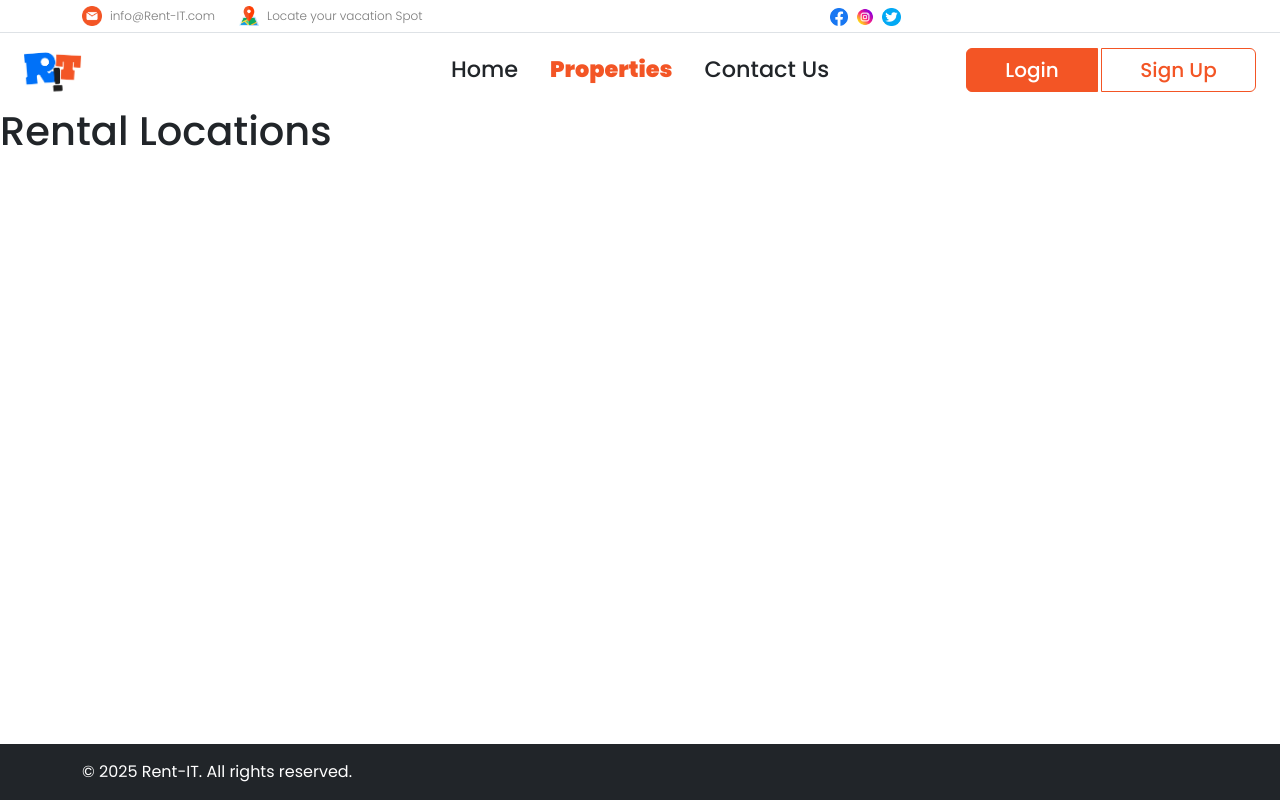
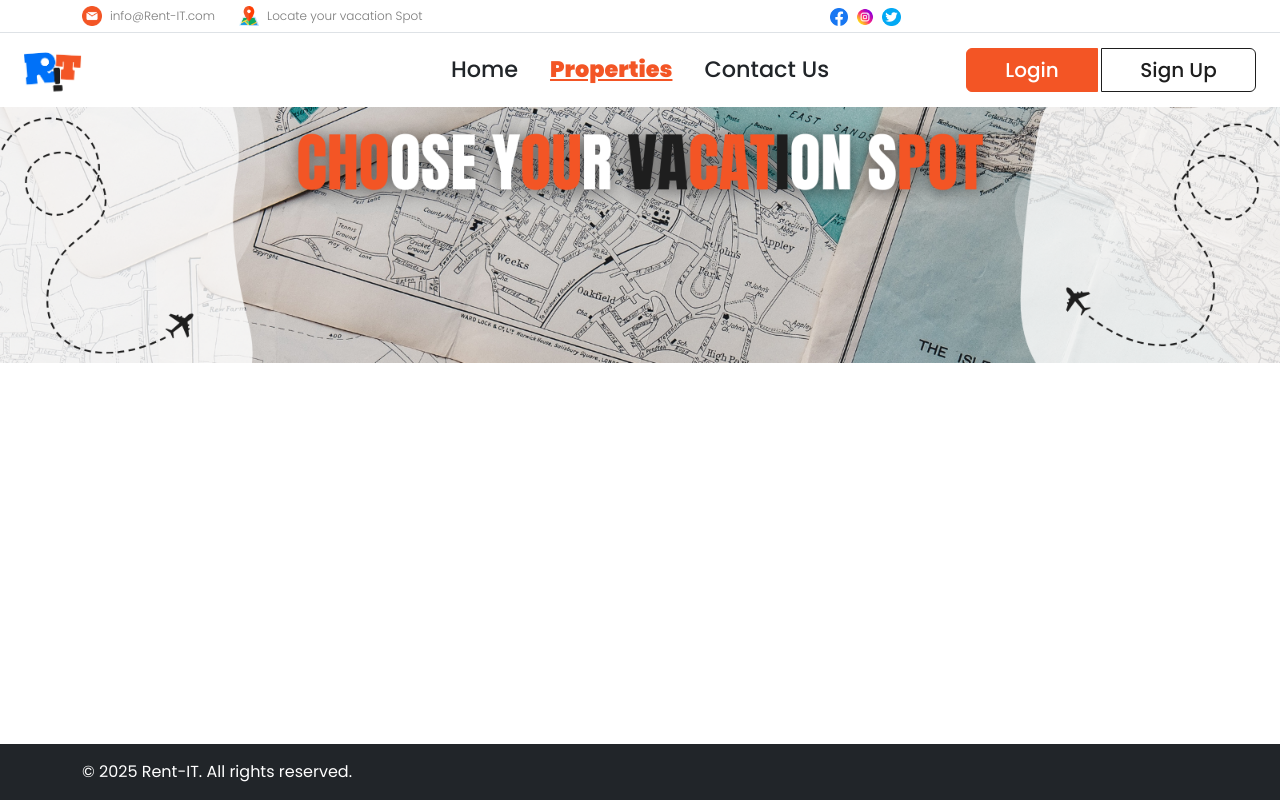
Before and after one commit to kushdep/RentIT_V2, a React (Vite) app in the folder client/: page /rent-locs in a window 1280 px wide. Built offline with nearby package versions, Linux system fonts and the light colour scheme.

Commit message:
rent locs page styling

```diff
--- a/client/src/css/navbar.css
+++ b/client/src/css/navbar.css
@@ -25,6 +25,7 @@
 .nav-link.active {
   font-weight: 900;
   color: #f35525 !important;
+  text-decoration: underline;
 }
 
 #logo {
@@ -43,8 +44,8 @@
 }
 
 .btn-outline-primary {
-  color: #f35525;
-  border-color: #f35525;
+  color: #1e1e1e;
+  border-color: #1e1e1e;
 }
 
 .btn-primary{
@@ -57,7 +58,14 @@
 }
 
 .btn-outline-primary:hover {
-  background-color: #f35525;
+  background-color: #1e1e1e;
   color: white;
   border-color: white;
 }
+
+.page-heading img {
+  width: 100%;
+  background-position: center bottom;
+  background-size: cover;
+  display: block;
+}
--- a/client/src/pages/Homepage.jsx
+++ b/client/src/pages/Homepage.jsx
@@ -1,7 +1,34 @@
-function Homepage(){
-    return <>
-        <h1>Homepage</h1>
+function Homepage() {
+  return (
+    <>
+      <header>
+        <div className="container-fluid mx-0">
+          <div className="row">
+            <div className="col p-0">
+            </div>
+          </div>
+        </div>
+        <div className="container">
+          <div className="row">
+            <div className="col"></div>
+          </div>
+        </div>
+        <div className="container">
+          <div className="row">
+            <div className="col"></div>
+          </div>
+        </div>
+        <div className="container">
+          <div className="row"><div className="col"></div></div>
+        </div>
+        <div className="container">
+          <div className="row">
+            <div className="col"></div>
+          </div>
+        </div>
+      </header>
     </>
+  );
 }
 
-export default Homepage
+export default Homepage;
--- a/client/src/pages/RentLocs.jsx
+++ b/client/src/pages/RentLocs.jsx
@@ -1,3 +1,11 @@
-export default function RentLocs(){
-    return <h1>Rental Locations</h1>
+export default function RentLocs() {
+  return (
+    <>
+      <header>
+        <div className="page-heading image-fluid p-">
+          <img src="/images/rent-locs-homepage.png" alt="" />
+        </div>
+      </header>
+    </>
+  );
 }
```
Also changed, not shown: client/public/images/rent-locs-homepage.png (added).
